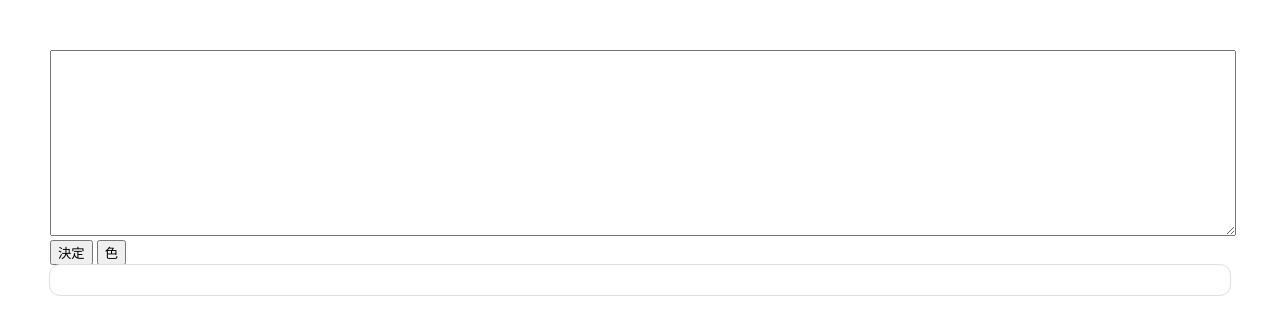
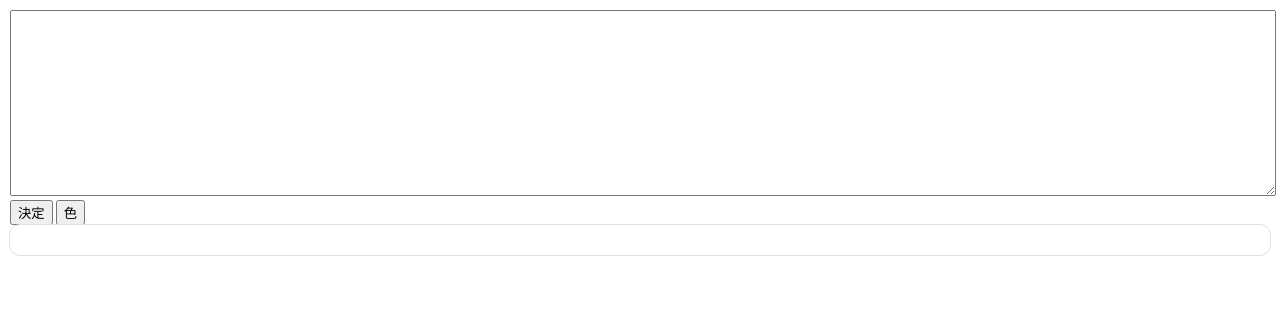
Before and after one commit to subeyugi/cloudflare-test4, a website: page index.html in a window 1280 px wide. Drawn offline with Linux system fonts and the light colour scheme.

Commit message:
Add files via upload

```diff
--- a/index.html
+++ b/index.html
@@ -3,7 +3,7 @@
 <head>
     <meta charset="UTF-8">
     <meta name="viewport" content="width=device-width, initial-scale=1.0">
-    <title>Our website title</title>
+    <title>全て遊戯の所為です。 解読状況</title>
     <link rel="stylesheet" href="style.css">
 </head>
 
--- a/style.css
+++ b/style.css
@@ -2,9 +2,9 @@ body {
     background: white;
     color: black;
     align-items: center;
-    margin: 50px;
+    margin: 10px;
     font-family: "ヒラギノ角ゴシック";
-    font-size: 16px;
+    font-size: 12px;
 }
 
 .div-pre {
@@ -16,7 +16,7 @@ body {
     -ms-overflow-style: none;
     scrollbar-width: none;
     font-family: "ヒラギノ角ゴシック";
-    font-size: 16px;
+    font-size: 12px;
 }
 
 .div_pre::-webkit-scrollbar{
@@ -30,7 +30,7 @@ h2{
 }
 
 textarea{
-    font-size: 16px;
+    font-size: 12px;
     width: 100%;
 }
 
@@ -41,3 +41,7 @@ textarea{
     padding: 15px;
     outline-color: #E0E0E0;
 }
+
+textarea{
+    font-size: 16px;
+}
```
